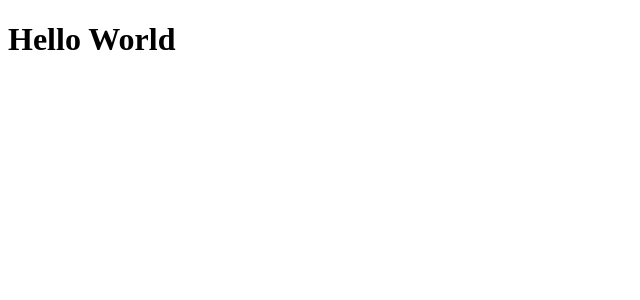
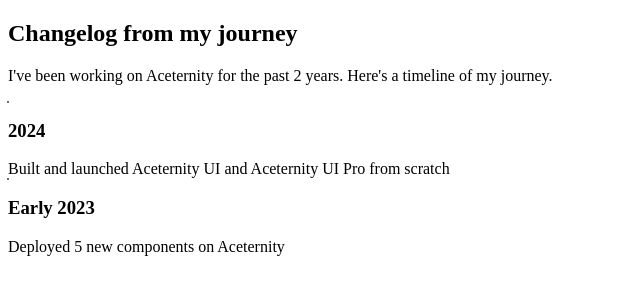
Before and after one commit to zaireallen/Zaire-Allen-Portfolio-2025, a React (Vite) app: page / in a window 1280 px wide. Shown: the top 300 px of the page, without its empty margins (0-640 px from the left). Built offline with nearby package versions, Linux system fonts and the light colour scheme.

Commit message:
got my timeline hooked up. now to style

```diff
--- a/src/App.tsx
+++ b/src/App.tsx
@@ -1,12 +1,13 @@
-import { useState } from 'react'
 import './App.css'
+import { Timeline } from './components/ui/timeline'
+// Import timelineData directly from the module
+import { timelineData } from './lib/data/timeline'
 
 function App() {
-  const [count, setCount] = useState(0)
-
+  // Main application component that renders the timeline
   return (
     <>
-      <h1>Hello World</h1>
+      <Timeline data={timelineData} />
     </>
   )
 }
--- /dev/null
+++ b/src/lib/data/timeline.js
@@ -0,0 +1,10 @@
+export const timelineData =[
+    {
+        title: "2024",
+        content: "Built and launched Aceternity UI and Aceternity UI Pro from scratch",
+      },
+      {
+        title: "Early 2023",
+        content: "Deployed 5 new components on Aceternity",
+      },
+]
--- a/tsconfig.app.json
+++ b/tsconfig.app.json
@@ -24,9 +24,8 @@
     "strict": true,
     "noUnusedLocals": true,
     "noUnusedParameters": true,
-    "erasableSyntaxOnly": true,
     "noFallthroughCasesInSwitch": true,
-    "noUncheckedSideEffectImports": true
+    "noUncheckedIndexedAccess": true
   },
   "include": ["src"]
 }
```
